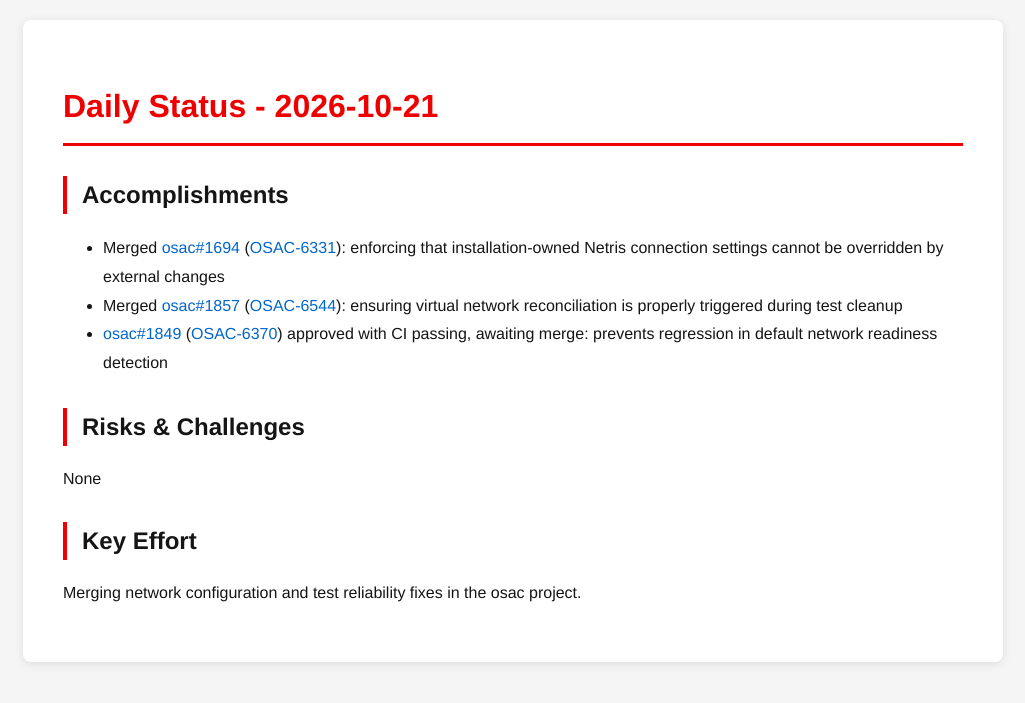
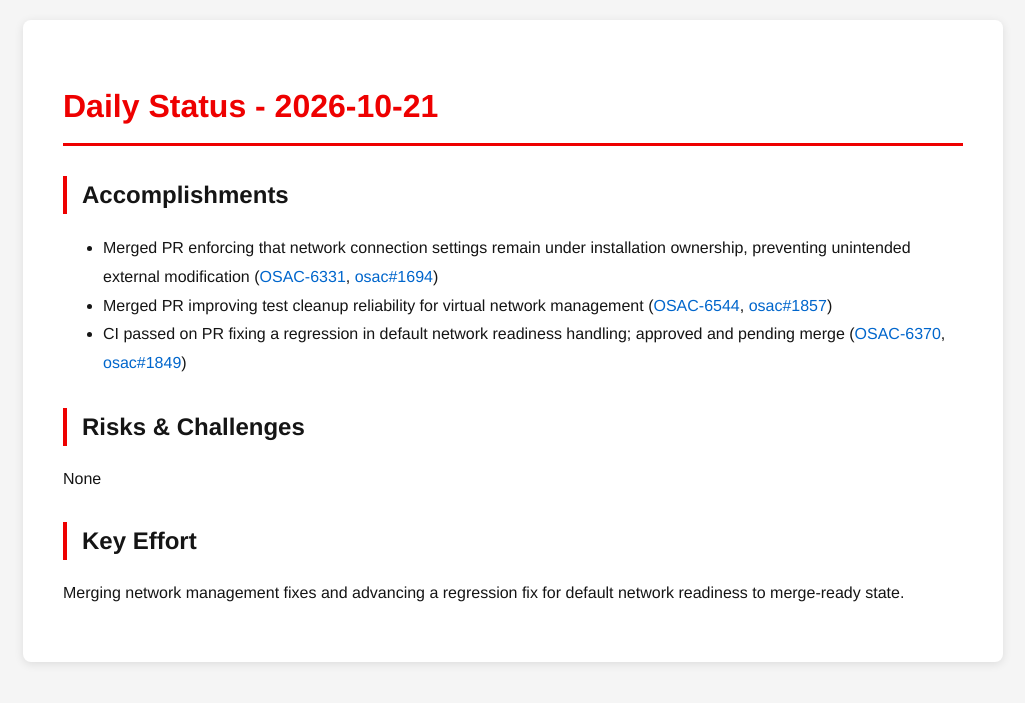
Before and after one commit to tzvatot/daily-status, a Jekyll site: the page built from 2026-10-21.md, in a window 1280 px wide. Shown: the top 703 px of the page, without its empty margins (127-1152 px from the left). Built offline with Jekyll 4.4.1, drawn with Linux system fonts in a browser that asks for light colours.

Commit message:
Daily status update - 2026-10-21

```diff
--- a/2026-10-21.md
+++ b/2026-10-21.md
@@ -7,12 +7,12 @@ date: 2026-10-21
 # Daily Status - 2026-10-21
 
 ## Accomplishments
-- Merged [osac#1694](https://github.com/osac-project/osac/pull/1694) ([OSAC-6331](https://redhat.atlassian.net/browse/OSAC-6331)): enforcing that installation-owned Netris connection settings cannot be overridden by external changes
-- Merged [osac#1857](https://github.com/osac-project/osac/pull/1857) ([OSAC-6544](https://redhat.atlassian.net/browse/OSAC-6544)): ensuring virtual network reconciliation is properly triggered during test cleanup
-- [osac#1849](https://github.com/osac-project/osac/pull/1849) ([OSAC-6370](https://redhat.atlassian.net/browse/OSAC-6370)) approved with CI passing, awaiting merge: prevents regression in default network readiness detection
+- Merged PR enforcing that network connection settings remain under installation ownership, preventing unintended external modification ([OSAC-6331](https://redhat.atlassian.net/browse/OSAC-6331), [osac#1694](https://github.com/osac-project/osac/pull/1694))
+- Merged PR improving test cleanup reliability for virtual network management ([OSAC-6544](https://redhat.atlassian.net/browse/OSAC-6544), [osac#1857](https://github.com/osac-project/osac/pull/1857))
+- CI passed on PR fixing a regression in default network readiness handling; approved and pending merge ([OSAC-6370](https://redhat.atlassian.net/browse/OSAC-6370), [osac#1849](https://github.com/osac-project/osac/pull/1849))
 
 ## Risks & Challenges
 None
 
 ## Key Effort
-Merging network configuration and test reliability fixes in the osac project.
+Merging network management fixes and advancing a regression fix for default network readiness to merge-ready state.
```
